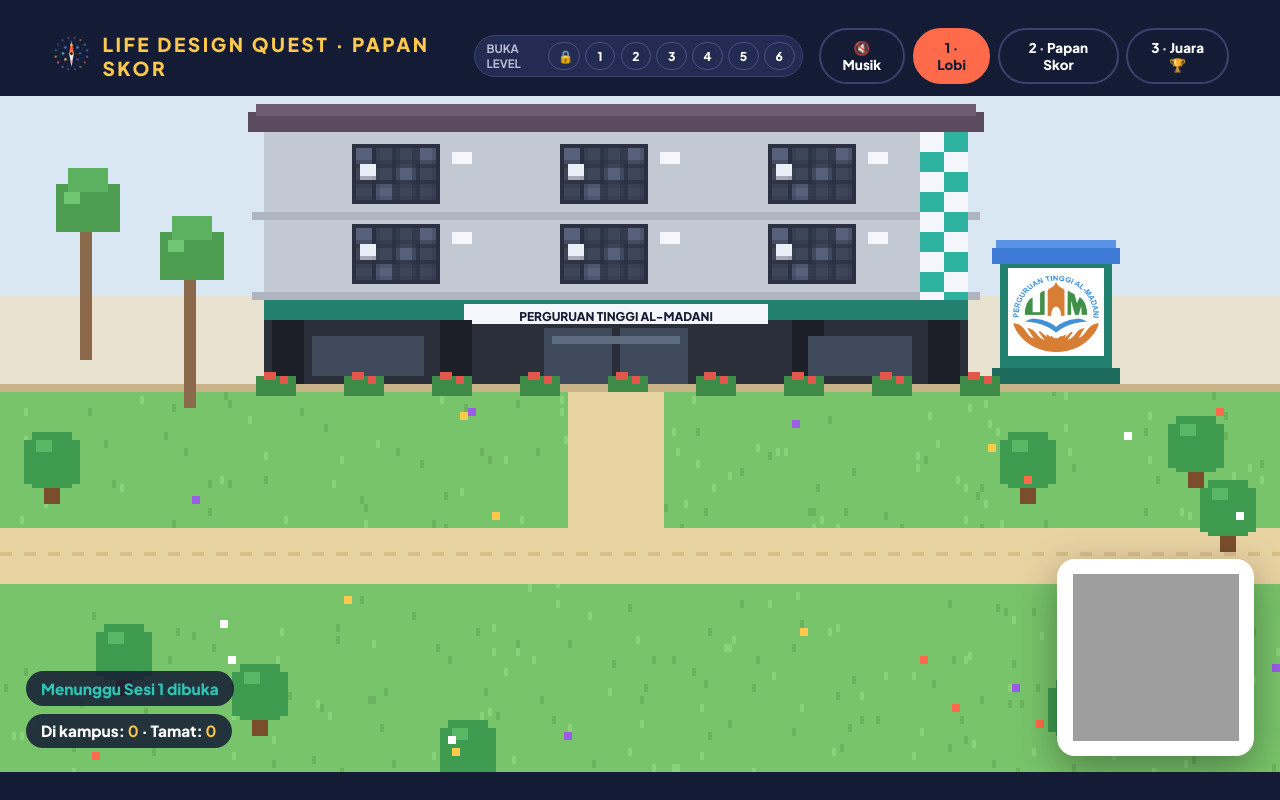
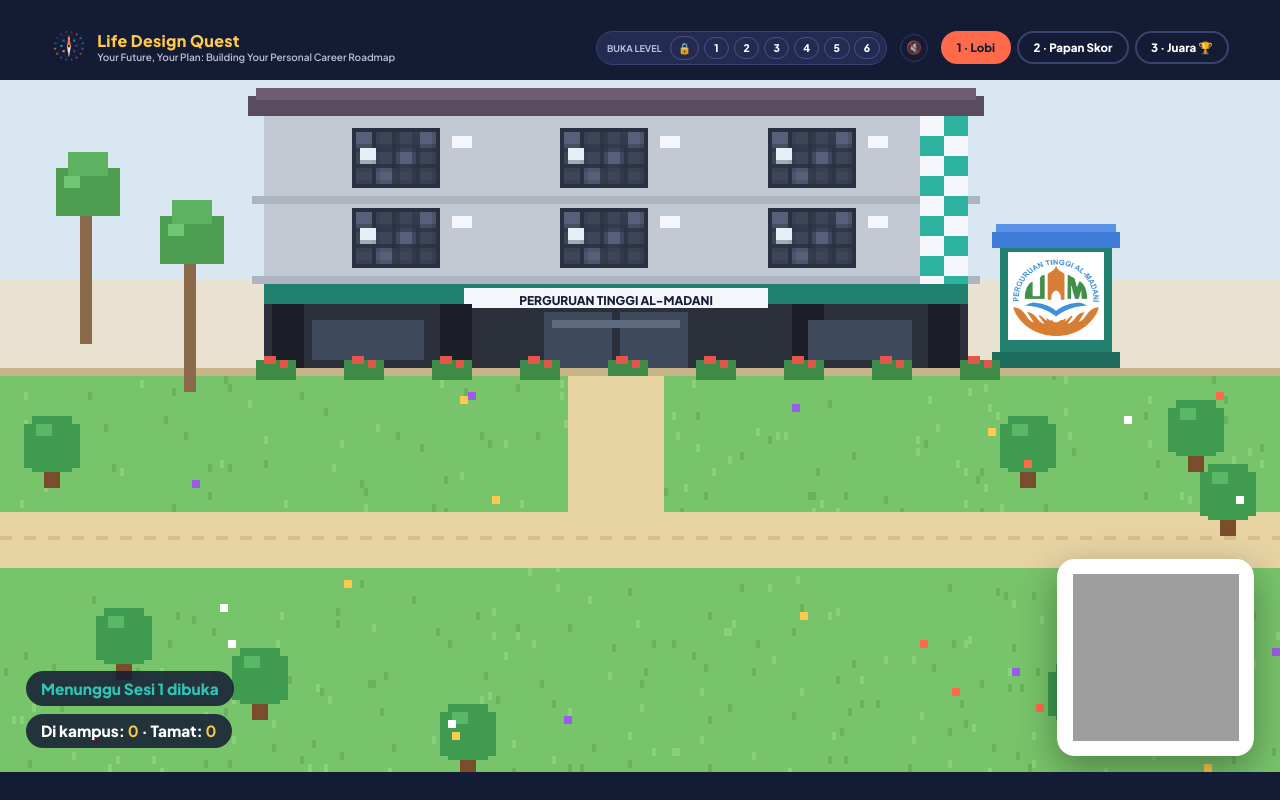
Before and after one commit to des1susanti/life-design-quest, a plain HTML site: page leaderboard.html in a window 1280 px wide. Drawn offline with Linux system fonts and the light colour scheme; grey boxes are pictures that could not be loaded.

Commit message:
Header baru

```diff
--- a/leaderboard.html
+++ b/leaderboard.html
@@ -12,14 +12,17 @@
 *{box-sizing:border-box}
 html,body{margin:0;height:100%;background:var(--ink);color:#fff;font-family:"Plus Jakarta Sans",system-ui,sans-serif;overflow:hidden}
 .wrap{height:100vh;display:flex;flex-direction:column;padding:3.5vh 4vw 3.5vh}
-.top{display:flex;align-items:center;justify-content:space-between}
-.brand{display:flex;align-items:center;gap:.8vw;font-weight:800;color:var(--sun);letter-spacing:.2vw;font-size:1.5vw}
-.brand .nn{width:3.2vw;height:3.2vw}
-.tabs{display:flex;gap:.6vw}
-.tabs button{font:inherit;font-weight:800;font-size:1.05vw;padding:.7vw 1.3vw;border-radius:99px;border:2px solid #3A4270;background:transparent;color:#fff;cursor:pointer}
+.top{display:flex;align-items:center;justify-content:space-between;gap:1vw}
+.brand{display:flex;align-items:center;gap:.8vw;min-width:0}
+.brand .nn{width:clamp(30px,2.8vw,52px);height:clamp(30px,2.8vw,52px);flex:0 0 auto}
+.brand .bt{font-weight:800;color:var(--sun);font-size:clamp(14px,1.25vw,24px);letter-spacing:.02em;line-height:1.15;white-space:nowrap}
+.brand .bs{font-weight:600;color:var(--muted);font-size:clamp(10px,.78vw,15px);line-height:1.3;white-space:nowrap}
+.tabs{display:flex;gap:.5vw;flex:0 0 auto}
+.tabs button{font:inherit;font-weight:800;font-size:clamp(11px,.9vw,17px);white-space:nowrap;padding:.55vw 1.1vw;border-radius:99px;border:2px solid #3A4270;background:transparent;color:#fff;cursor:pointer}
 .tabs button.on{background:var(--coral);border-color:var(--coral);color:var(--ink)}
-#snd{font:inherit;font-weight:800;font-size:1.05vw;padding:.7vw 1.1vw;border-radius:99px;border:2px solid #3A4270;background:transparent;color:#fff;cursor:pointer;margin-right:.6vw}
-#snd.on{border-color:var(--sun);color:var(--sun)}
+#snd{width:clamp(28px,2.2vw,40px);height:clamp(28px,2.2vw,40px);flex:0 0 auto;display:grid;place-items:center;font-size:clamp(12px,1vw,18px);line-height:1;padding:0;border-radius:50%;border:1px solid #3A4270;background:transparent;color:#fff;cursor:pointer;opacity:.75}
+#snd:hover{opacity:1}
+#snd.on{border-color:var(--sun);opacity:1}
 .view{flex:1;display:none;min-height:0}
 .view.on{display:flex}
 /* lobi */
@@ -68,9 +71,9 @@ html,body{margin:0;height:100%;background:var(--ink);color:#fff;font-family:"Plu
 canvas#cf{position:fixed;inset:0;pointer-events:none;z-index:5}
 .warn{background:#5A2330;color:#FFD6D8;padding:1vw 1.4vw;border-radius:1vw;font-size:1.2vw;margin-top:2vh}
 /* kontrol narasumber */
-.ctl{display:flex;align-items:center;gap:.4vw;background:var(--ink2);border:1px solid #3A4270;padding:.4vw .6vw;border-radius:99px;margin-left:auto;margin-right:1.2vw}
-.ctl span{font-size:.9vw;font-weight:700;color:var(--muted);margin:0 .3vw}
-.ctl button{font:inherit;font-weight:800;font-size:.95vw;min-width:2.4vw;padding:.4vw .7vw;border-radius:99px;border:1px solid #4A5280;background:transparent;color:#fff;cursor:pointer}
+.ctl{display:flex;align-items:center;gap:.35vw;background:var(--ink2);border:1px solid #3A4270;padding:.35vw .5vw;border-radius:99px;margin-left:auto;flex:0 0 auto}
+.ctl span{white-space:nowrap;font-size:clamp(9px,.72vw,14px);font-weight:700;color:var(--muted);margin:0 .3vw}
+.ctl button{font:inherit;font-weight:800;font-size:clamp(10px,.82vw,15px);min-width:clamp(22px,2vw,36px);padding:.3vw .55vw;border-radius:99px;border:1px solid #4A5280;background:transparent;color:#fff;cursor:pointer}
 .ctl button.on{background:var(--teal);border-color:var(--teal);color:var(--ink)}
 .toast{pointer-events:none;position:fixed;left:50%;bottom:8vh;transform:translateX(-50%);background:var(--teal);color:var(--ink);font-weight:800;font-size:1.4vw;padding:1vw 2vw;border-radius:99px;z-index:7;opacity:0;transition:opacity .3s}
 .toast.show{opacity:1}
@@ -81,13 +84,13 @@ canvas#cf{position:fixed;inset:0;pointer-events:none;z-index:5}
 <canvas id="cf"></canvas>
 <div class="wrap">
   <div class="top">
-    <div class="brand"><span id="mini"></span>LIFE DESIGN QUEST · PAPAN SKOR</div>
+    <div class="brand"><span id="mini"></span><div><div class="bt">Life Design Quest</div><div class="bs">Your Future, Your Plan: Building Your Personal Career Roadmap</div></div></div>
     <div class="ctl" id="ctl" title="Klik angka untuk membuka level sampai nomor itu; klik gembok untuk mengunci semua">
       <span>BUKA LEVEL</span>
       <button data-s="0" title="Kunci semua">🔒</button>
       <button data-s="1">1</button><button data-s="2">2</button><button data-s="3">3</button><button data-s="4">4</button><button data-s="5">5</button><button data-s="6">6</button>
     </div>
-    <button id="snd" title="Musik on/off (tombol M)">🔇 Musik</button>
+    <button id="snd" title="Musik on/off (tombol M)" aria-label="Musik on/off">🔇</button>
     <div class="tabs">
       <button data-v="join" class="on">1 · Lobi</button>
       <button data-v="board">2 · Papan Skor</button>
@@ -144,7 +147,7 @@ const trackFor = v => v==="join"?"lobby":v==="board"?"board":(REVEALED?"victory"
 function show(v){ LDQ_SOUND.setTrack(trackFor(v)); document.querySelectorAll(".view").forEach(x=>x.classList.toggle("on",x.id===v)); document.querySelectorAll(".tabs button").forEach(b=>b.classList.toggle("on",b.dataset.v===v)); }
 document.querySelectorAll(".tabs button").forEach(b=>b.onclick=()=>show(b.dataset.v));
 addEventListener("keydown",e=>{ if(e.target.tagName==="INPUT") return; if(e.key==="1")show("join"); if(e.key==="2")show("board"); if(e.key==="3")show("podium"); if(e.key==="m"||e.key==="M") $("#snd").click(); });
-$("#snd").onclick=()=>{ const on=LDQ_SOUND.toggle(); $("#snd").classList.toggle("on",on); $("#snd").textContent=on?"🔊 Musik":"🔇 Musik"; };
+$("#snd").onclick=()=>{ const on=LDQ_SOUND.toggle(); $("#snd").classList.toggle("on",on); $("#snd").textContent=on?"🔊":"🔇"; };
 
 // QR
 $("#url").textContent = GAME.replace(/^https?:\/\//,"");
```
